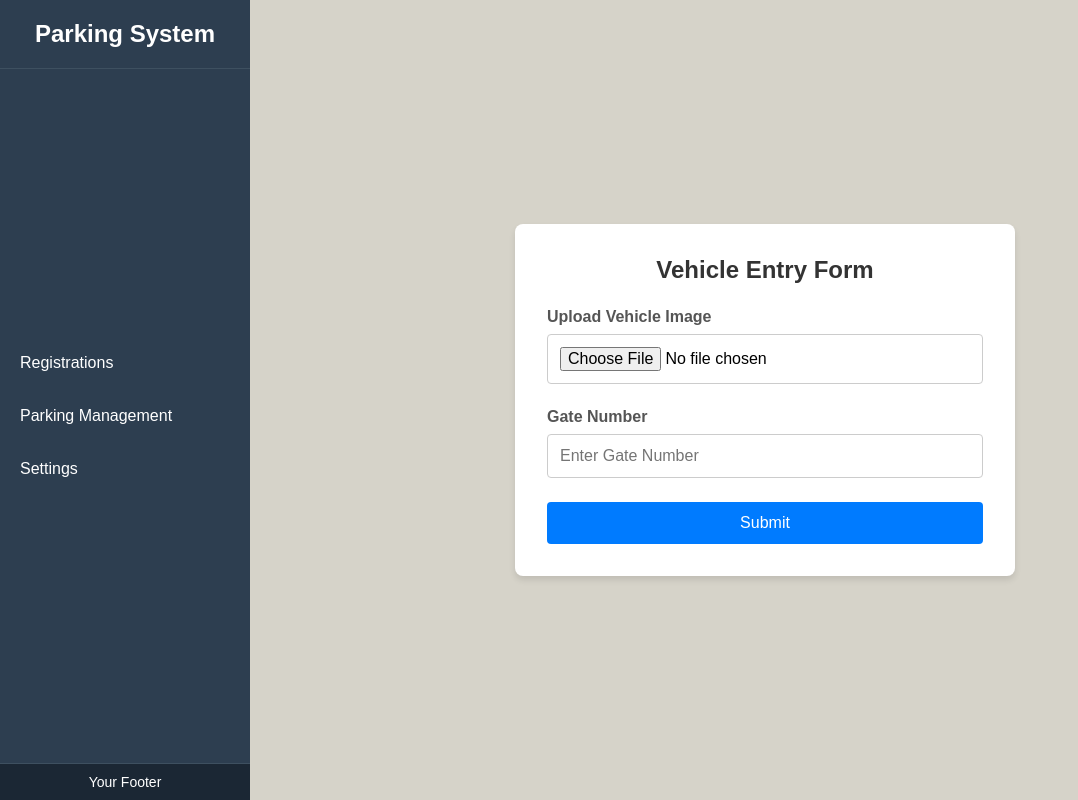
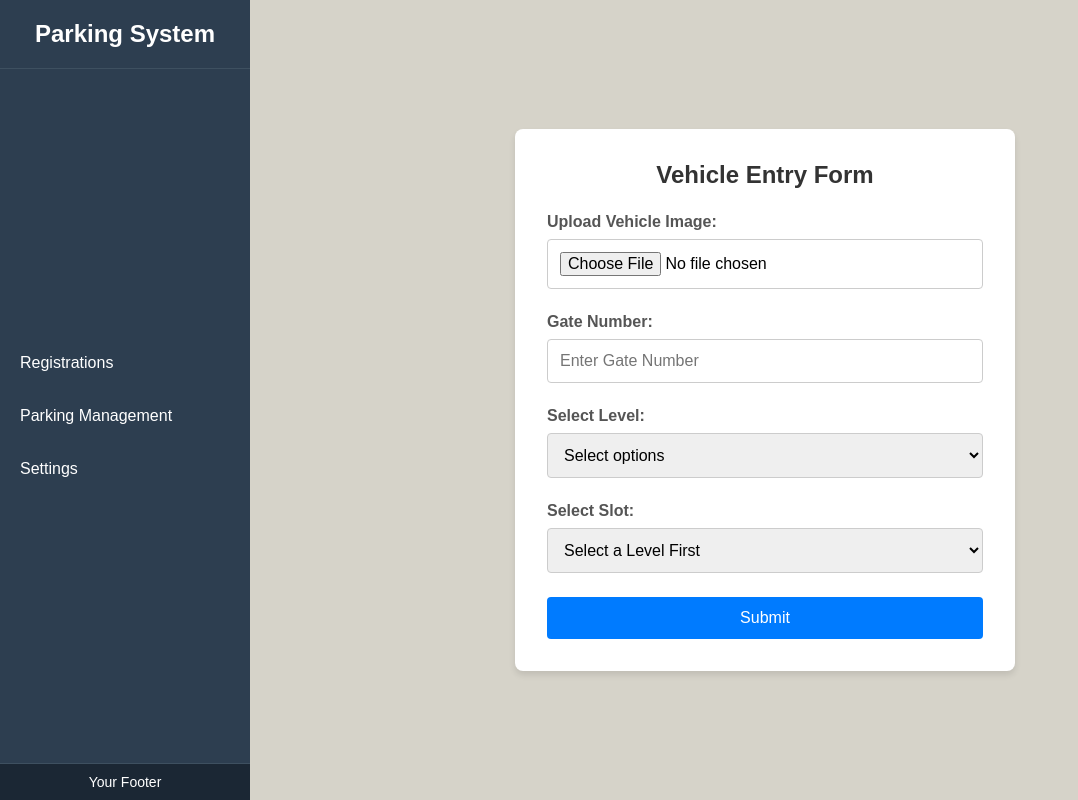
Before and after one commit to Nitish-Kumar-Kamat/Car_Parking_Management, a Django app: page /entry/ in a window 1280 px wide. Shown: the whole page, without its empty margins (0-1078 px from the left). Run offline with Django 5.2, Linux system fonts and the light colour scheme.

Commit message:
slot added

```diff
--- a/car_parking_system/car_parking_system/settings.py
+++ b/car_parking_system/car_parking_system/settings.py
@@ -88,7 +88,7 @@ DATABASES = {
         'ENGINE': 'django.db.backends.mysql',
         'NAME': 'car_parking', # Create database with the name of car_parking in MySQL
         'USER': 'root',  # Replace with your MySQL username
-        'PASSWORD': 'Manish@123',  # Replace with your MySQL password
+        'PASSWORD': 'root',  # Replace with your MySQL password
         'HOST': 'localhost',
         'PORT': '3306',
     }
--- a/car_parking_system/car_parking_system/urls.py
+++ b/car_parking_system/car_parking_system/urls.py
@@ -17,4 +17,5 @@ urlpatterns = [
     path('entry/',views.entry, name='entry'),
     path('entry_vehicle/',views.entry_vehicle, name='entry_vehicle'),
     path('vehicle_list/',views.vehicle_list, name='vehicle_list'),
+    path('get_available_slots/', views.get_available_slots, name='get_available_slots'),
 ]+ static(settings.MEDIA_URL, document_root=settings.MEDIA_ROOT)
--- /dev/null
+++ b/car_parking_system/parking/static/js/slot.js
@@ -0,0 +1,17 @@
+function fetchSlots() {
+    var level = document.getElementById('level').value;
+    var slotDropdown = document.getElementById('slot');
+    slotDropdown.innerHTML = '';  // Clear previous options
+
+    fetch(`/get_available_slots/?level=${level}`)
+        .then(response => response.json())
+        .then(data => {
+            data.slots.forEach(function(slot) {
+                var option = document.createElement('option');
+                option.text = slot;
+                option.value = slot;
+                slotDropdown.add(option);
+            });
+        })
+        .catch(error => console.error('Error:', error));
+}
--- a/car_parking_system/parking/templates/main/entry.html
+++ b/car_parking_system/parking/templates/main/entry.html
@@ -1,5 +1,6 @@
 {% extends 'main/base.html' %}
 {% block one %}
+{% load static %}
 
 <style>
 body {
@@ -55,6 +56,23 @@ body {
   box-shadow: 0 0 4px rgba(0, 123, 255, 0.3);
 }
 
+.form-group select,
+.form-group textarea {
+  width: 100%;
+  padding: 0.75rem;
+  border: 1px solid #ccc;
+  border-radius: 4px;
+  font-size: 1rem;
+}
+
+
+.form-group select:focus,
+.form-group textarea:focus {
+  outline: none;
+  border-color: #007bff;
+  box-shadow: 0 0 4px rgba(0, 123, 255, 0.3);
+}
+
 .btn {
   display: block;
   width: 100%;
@@ -84,16 +102,34 @@ body {
     <form action="{% url 'entry_vehicle' %}" method="post" class="responsive-form" enctype="multipart/form-data">
       <h2>Vehicle Entry Form</h2>
       <div class="form-group">
-        <label for="vehicle-image">Upload Vehicle Image</label>
+        <label for="vehicle-image">Upload Vehicle Image:</label>
         <input type="file" id="image" name="image" required>
       </div>
       <div class="form-group">
-        <label for="gate-number">Gate Number</label>
+        <label for="gate-number">Gate Number:</label>
         <input type="text" id="gate_no" name="gate_no" placeholder="Enter Gate Number" required>
       </div>
+      <div class="form-group">
+        <label for="level">Select Level:</label>
+        <select name="level" id="level" onchange="fetchSlots()" required>
+          <option value="">Select options</option>
+          <option value="Basement" >Basement</option>
+          <option value="Ground Floor" >Ground Floor</option>
+          <option value="First Floor" >First Floor</option>
+          <option value="Second Floor" >Second Floor</option>
+        </select>
+      </div>
+
+    <div class="form-group">
+      <label for="slot">Select Slot:</label>
+      <select name="slot" id="slot" required>
+        <option value="">Select a Level First</option>
+      </select>
+    </div>
+
       <input type="submit" value="Submit" class="btn">
     </form>
   </div>
 
-
+ <script src="{% static 'js/slot.js' %}"></script>
 {% endblock one %}
--- a/car_parking_system/parking/templates/main/parking_manage.html
+++ b/car_parking_system/parking/templates/main/parking_manage.html
@@ -106,6 +106,8 @@
                         <th>Vehicle Number</th>
                         <th>Gate Number</th>
                         <th>Entry Time</th>
+                        <th>Level</th>
+                        <th>Slot</th>
                     </tr>
                 </thead>
                 <tbody>
@@ -114,6 +116,8 @@
                         <td>{{x.plate_number}}</td>
                         <td>{{x.gate_no}}</td>
                         <td>{{x.entry_time}}</td>
+                        <td>{{x.level}}</td>
+                        <td>{{x.slot}}</td>
                     </tr>
                   {% endfor %}
                 </tbody>
--- a/car_parking_system/parking/templates/main/registrations.html
+++ b/car_parking_system/parking/templates/main/registrations.html
@@ -9,6 +9,6 @@
 <body>
 
     <h1>Registrations Page</h1>
-    <h1>Hii EveryOne </h1>
+    <h1>Hii Everyone </h1>
 </body>
 </ht
--- a/car_parking_system/parking/views.py
+++ b/car_parking_system/parking/views.py
@@ -4,6 +4,7 @@ from django.shortcuts import render,get_object_or_404,redirect
 from .models import Entry_Vehicle
 from django.utils.timezone import now
 from .utils import detect_number_plate,get_ocr_model
+from django.contrib import messages
 
 from django.http import JsonResponse,HttpResponse
 from django.template.loader import render_to_string
@@ -19,6 +20,7 @@ def registrations(request):
         html = render_to_string('main/registrations.html')
         return JsonResponse({'html': html})
     return render(request, 'main/registrations.html')
+
 
 
 # def scan_vehicle(request):
@@ -100,6 +102,22 @@ def file_settings(request):
     return render(request, 'main/file_settings.html')
 
 
+# Predefined slots for each level
+SLOTS = {
+    "Basement": ["Slot1", "Slot2", "Slot3", "Slot4"],
+    "Ground Floor": ["Slot1", "Slot2", "Slot3", "Slot4"],
+    "First Floor": ["Slot1", "Slot2", "Slot3", "Slot4"],
+    "Second Floor": ["Slot1", "Slot2", "Slot3", "Slot4"],
+}
+
+def get_available_slots(request):
+    selected_level = request.GET.get('level')
+    booked_slots = Entry_Vehicle.objects.filter(level=selected_level).values_list('slot', flat=True)
+    available_slots = [slot for slot in SLOTS[selected_level] if slot not in booked_slots]
+    return JsonResponse({'slots': available_slots})
+
+
+
 def entry(request):
     return render(request, 'main/entry.html')
 
@@ -107,6 +125,8 @@ def entry_vehicle(request):
     if request.method == 'POST':
         uploaded_file = request.FILES['image']
         gate_no = request.POST.get('gate_no')
+        level = request.POST.get('level')
+        slot = request.POST['slot']
 
         # Save the uploaded image to the media directory
         file_path = os.path.join(settings.MEDIA_ROOT, uploaded_file.name)
@@ -124,8 +144,11 @@ def entry_vehicle(request):
             Entry_Vehicle.objects.create(
               plate_number=plate_number,
               gate_no=gate_no,
+              level = level,
+              slot = slot,
               entry_time=now(),  # Automatically set the current time
               )
+            # messages.success(request,"Records successfully Submitted!")
             return redirect('/vehicle_list/')
             # vehicles = Entry_Vehicle.objects.all()
             # return render(request,'main/parking_manage.html',{'vehicles':vehicles})
```
Also changed, not shown: car_parking_system/parking/admin.py (+5 -6 lines), car_parking_system/parking/models.py (+6 -7 lines), car_parking_system/media/vehicles/WhatsApp Image 2025-01-03 at 15.23.48_339c1589.jpg (added), car_parking_system/media/vehicles/WhatsApp Image 2025-01-03 at 15.23.48_fe3f508f.jpg (added), car_parking_system/parking/migrations/0009_alter_entry_vehicle_level.py (added), car_parking_system/parking/migrations/0010_entry_vehicle_slot_alter_entry_vehicle_level.py (added).
